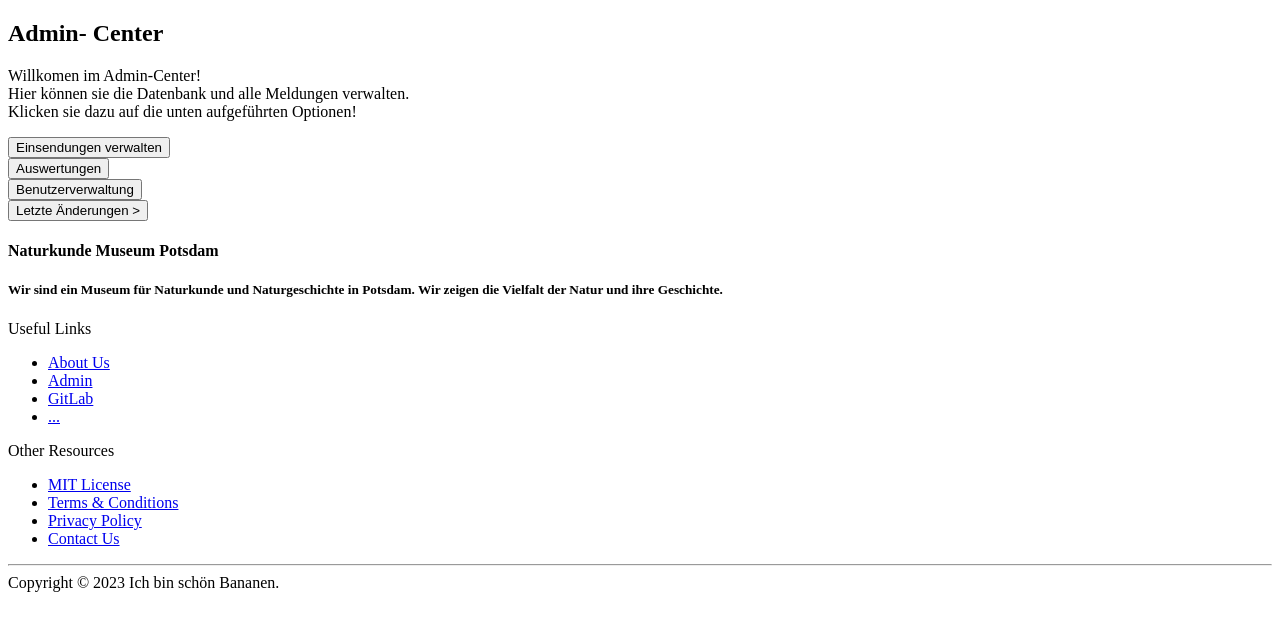
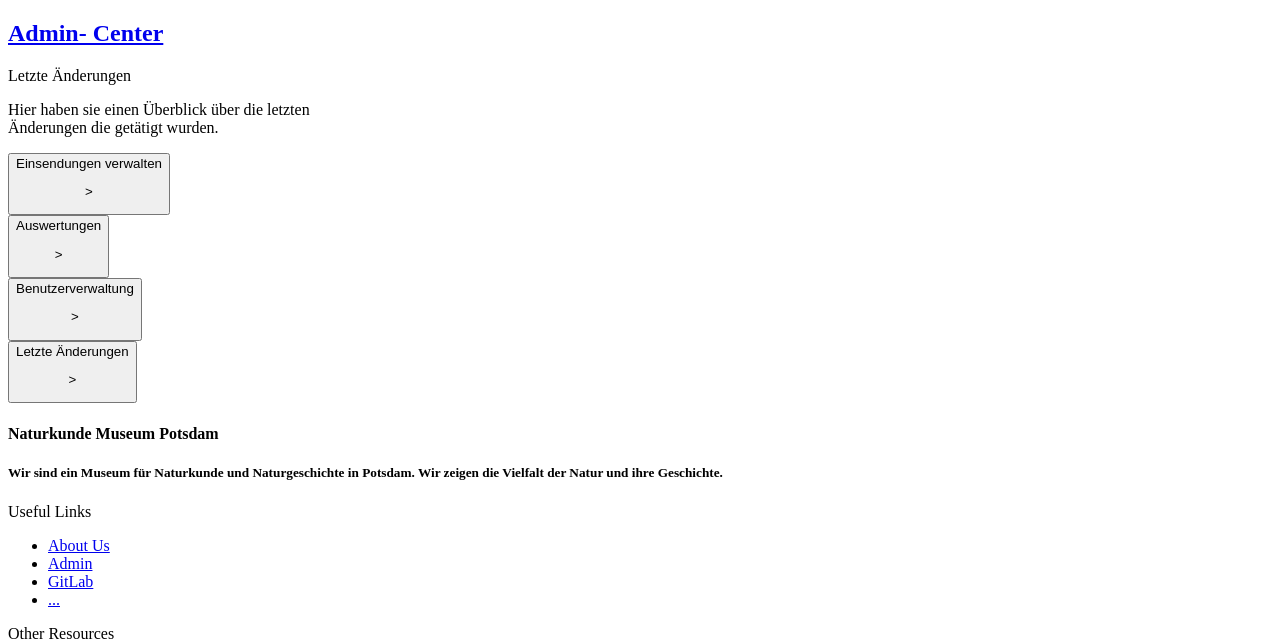
Before and after one commit to opendata-apps/mantis, a Python web app: template src/mantis/mantis/templates/adminSubsites/log.jinja2 in a window 1280 px wide. Shown: the part 151-794 px from the top of the page. Before the commit the page ends 743 px from the top, so only its background shows below. Run offline with Jinja, Linux system fonts and the light colour scheme; the template is opened without the code that fills it, so the values that code supplies are empty.

Commit message:
Version 1 of the Admin Center Co-Authorde by: Jakob Hanke

```diff
--- a/src/mantis/development.ini
+++ b/src/mantis/development.ini
@@ -37,7 +37,7 @@ file_template = %%(year)d%%(month).2d%%(day).2d_%%(rev)s
 
 [server:main]
 use = egg:waitress#main
-listen = 10.128.201.112:6544
+listen = 10.128.201.129:6544
 
 ###
 # logging configuration
--- a/src/mantis/mantis/templates/admin.jinja2
+++ b/src/mantis/mantis/templates/admin.jinja2
@@ -1,7 +1,7 @@
 {% extends "layout.jinja2" %}
 
 {% block title %} <!-- Titel der Seite -->
-  Admin- Center
+  <a class="hover:bg-green-700 rounded-lg p-2 duration-300"href="/admin"> Admin- Center </a>
 {% endblock title %}
 
 {% block text %}  <!-- Kommentar unter der Überschrift -->
@@ -13,10 +13,10 @@
 {% block left %} <!-- Inhalt im weißen Feld -->
   <div class="content flex-auto flex-row columns-2 m-6">
     <div class="">
-      <button class="border-y border-t border-black m-1 text-left w-64 text-black rounded-b-lg py-1 px-1 font-bold hover:bg-green-700 hover:text-white duration-300" onclick="window.location.href='/adminSubsites/submissions';"> Einsendungen verwalten </button> <br>
-      <button class="border-y border-t border-black m-1 text-left w-64 text-black rounded-b-lg py-1 px-1 font-bold hover:bg-green-700 hover:text-white duration-300" onclick="window.location.href='/adminSubsites/statistics';"> Auswertungen </button> <br>
-      <button class="border-y border-t border-black m-1 text-left w-64 text-black rounded-b-lg py-1 px-1 font-bold hover:bg-green-700 hover:text-white duration-300" onclick="window.location.href='/adminSubsites/userAdministration';"> Benutzerverwaltung </button> <br>
-      <button class="border-y border-t border-black m-1 text-left w-64 text-black rounded-b-lg py-1 px-1 font-bold hover:bg-green-700 hover:text-white duration-300" onclick="window.location.href='/adminSubsites/log';"> Letzte Änderungen > </button> <br>
+      <button class="border-y border-t border-black m-1 text-left w-64 text-black rounded-b-lg py-1 px-1 font-bold hover:bg-green-700 hover:text-white duration-300" onclick="window.location.href='/adminSubsites/submissions';"> Einsendungen verwalten <p class="font-mono font-bold text-right text-2xl"> > </p> </button> <br>
+      <button class="border-y border-t border-black m-1 text-left w-64 text-black rounded-b-lg py-1 px-1 font-bold hover:bg-green-700 hover:text-white duration-300" onclick="window.location.href='/adminSubsites/statistics';"> Auswertungen <p class="font-mono font-bold text-right text-2xl"> > </p> </button> <br>
+      <button class="border-y border-t border-black m-1 text-left w-64 text-black rounded-b-lg py-1 px-1 font-bold hover:bg-green-700 hover:text-white duration-300" onclick="window.location.href='/adminSubsites/userAdministration';"> Benutzerverwaltung  <p class="font-mono font-bold text-right text-2xl"> > </p> </button>  <br>
+      <button class="border-y border-t border-black m-1 text-left w-64 text-black rounded-b-lg py-1 px-1 font-bold hover:bg-green-700 hover:text-white duration-300" onclick="window.location.href='/adminSubsites/log';"> Letzte Änderungen <p class="font-mono font-bold text-right text-2xl"> > </p> </button> <br>
     </div>
 
     <div>
--- a/src/mantis/mantis/templates/adminSubsites/log.jinja2
+++ b/src/mantis/mantis/templates/adminSubsites/log.jinja2
@@ -1,4 +1,10 @@
 {% extends "../admin.jinja2" %}
+
+{% block text %}  <!-- Kommentar unter der Überschrift -->
+  <p class="text-2xl font-bold"> Letzte Änderungen </p>
+  Hier haben sie einen Überblick über die letzten <br>
+  Änderungen die getätigt wurden.
+{%endblock text %}
 
 {% block subcontent %}
 
--- a/src/mantis/mantis/templates/adminSubsites/statistics.jinja2
+++ b/src/mantis/mantis/templates/adminSubsites/statistics.jinja2
@@ -1,4 +1,10 @@
 {% extends "../admin.jinja2" %}
+
+{% block text %}  <!-- Kommentar unter der Überschrift -->
+  <p class="text-2xl font-bold"> Auswertungen </p>
+  Hier haben sie einen Überblick über <br>
+  alle Datenbanken Einträge.
+{%endblock text %}
 
 {% block subcontent %}
 
--- a/src/mantis/mantis/templates/adminSubsites/submissions.jinja2
+++ b/src/mantis/mantis/templates/adminSubsites/submissions.jinja2
@@ -1,4 +1,10 @@
 {% extends "../admin.jinja2" %}
+
+{% block text %}  <!-- Kommentar unter der Überschrift -->
+  <p class="text-2xl font-bold"> Einsendungen verwalten </p>
+  Hier können sie die Einsendungen der Teilnehmer <br>
+  bearbeiten und nach belieben verwalten.
+{%endblock text %}
 
 {% block subcontent %}
 
--- a/src/mantis/mantis/templates/adminSubsites/userAdministration.jinja2
+++ b/src/mantis/mantis/templates/adminSubsites/userAdministration.jinja2
@@ -1,4 +1,10 @@
 {% extends "../admin.jinja2" %}
+
+{% block text %}  <!-- Kommentar unter der Überschrift -->
+  <p class="text-2xl font-bold"> Benutzerverwaltung </p>
+  Hier können sie alle Daten der Nutzer <br>
+  einsehen und editieren.
+{%endblock text %}
 
 {% block subcontent %}
 
```
